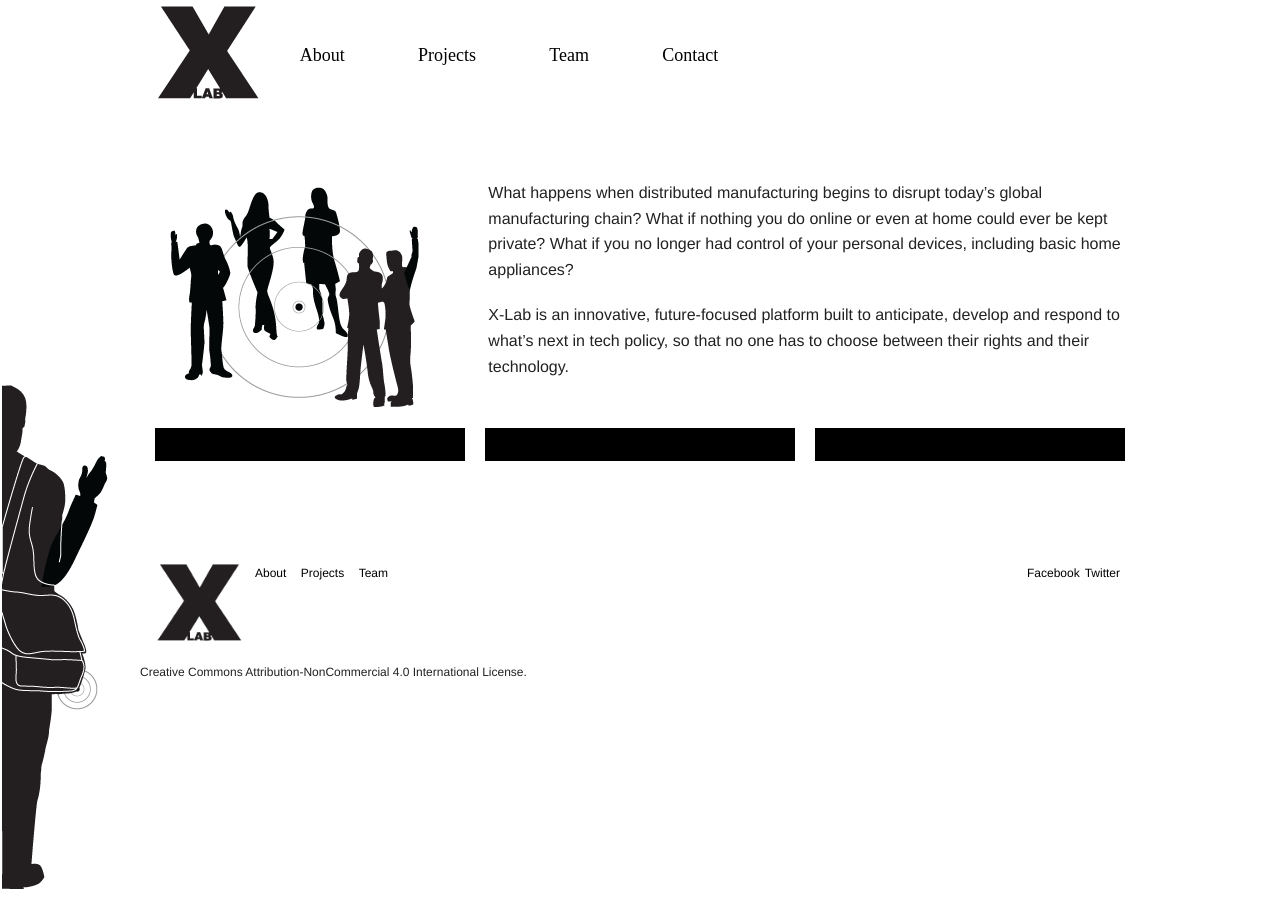
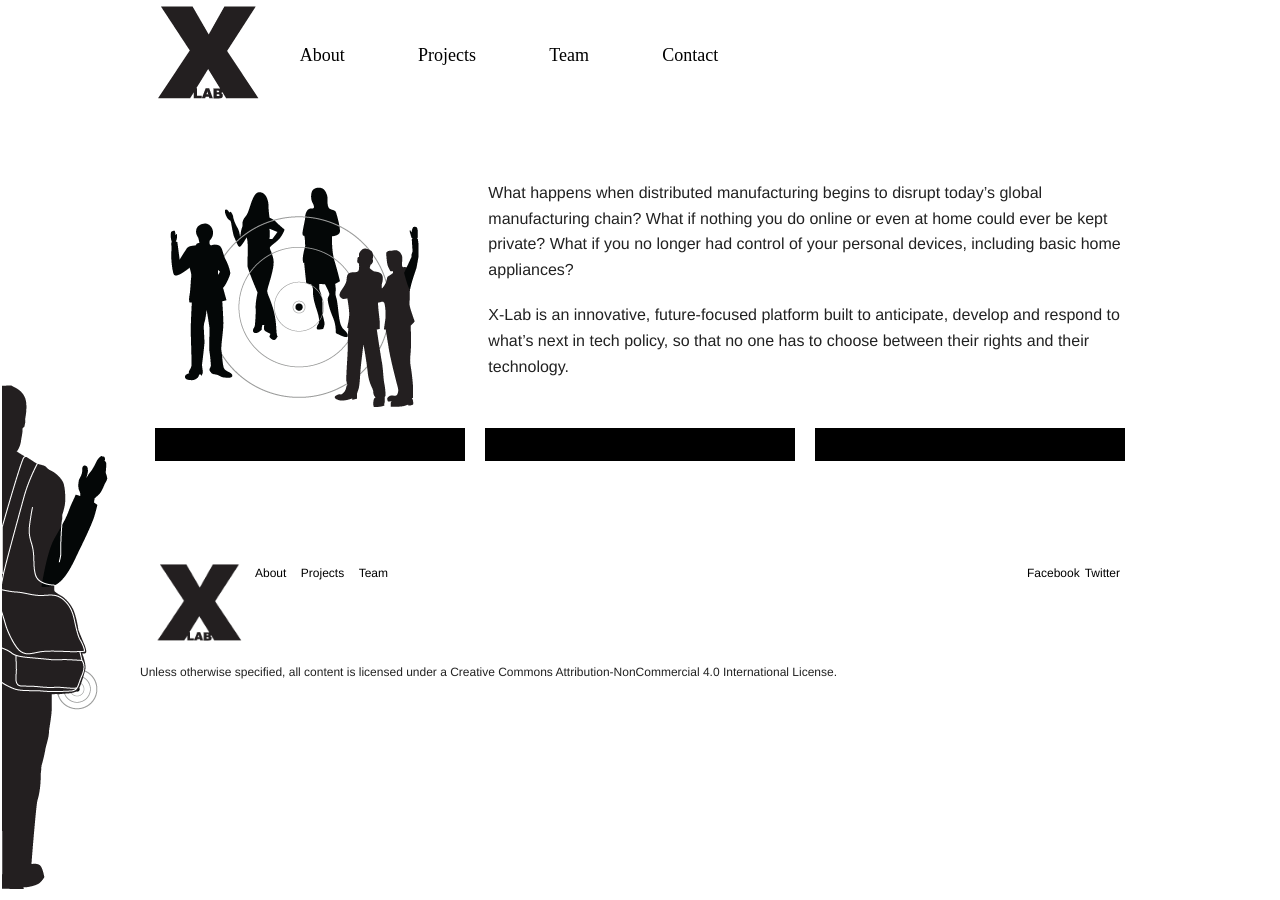
Before and after one commit to xlabrocks/X-Lab-Site, a Jekyll site: the page built from x-lab.org/index.md, in a window 1280 px wide. Built offline with Jekyll 4.4.1, drawn with Linux system fonts in a browser that asks for light colours; some web fonts are replaced.

Commit message:
Updated footer.html

```diff
--- a/x-lab.org/_includes/footer.html
+++ b/x-lab.org/_includes/footer.html
@@ -9,7 +9,7 @@
         <li class="odd first"><a href="#" class="facebook">Facebook</a></li>
       </ul>
     </div>
-    <span class="copyright">Creative Commons Attribution-NonCommercial 4.0 International License.</span>
+    <span class="copyright">Unless otherwise specified, all content is licensed under a Creative Commons Attribution-NonCommercial 4.0 International License.</span>
   </div>
 </footer>
 {% include footer-scripts.html %}
```
